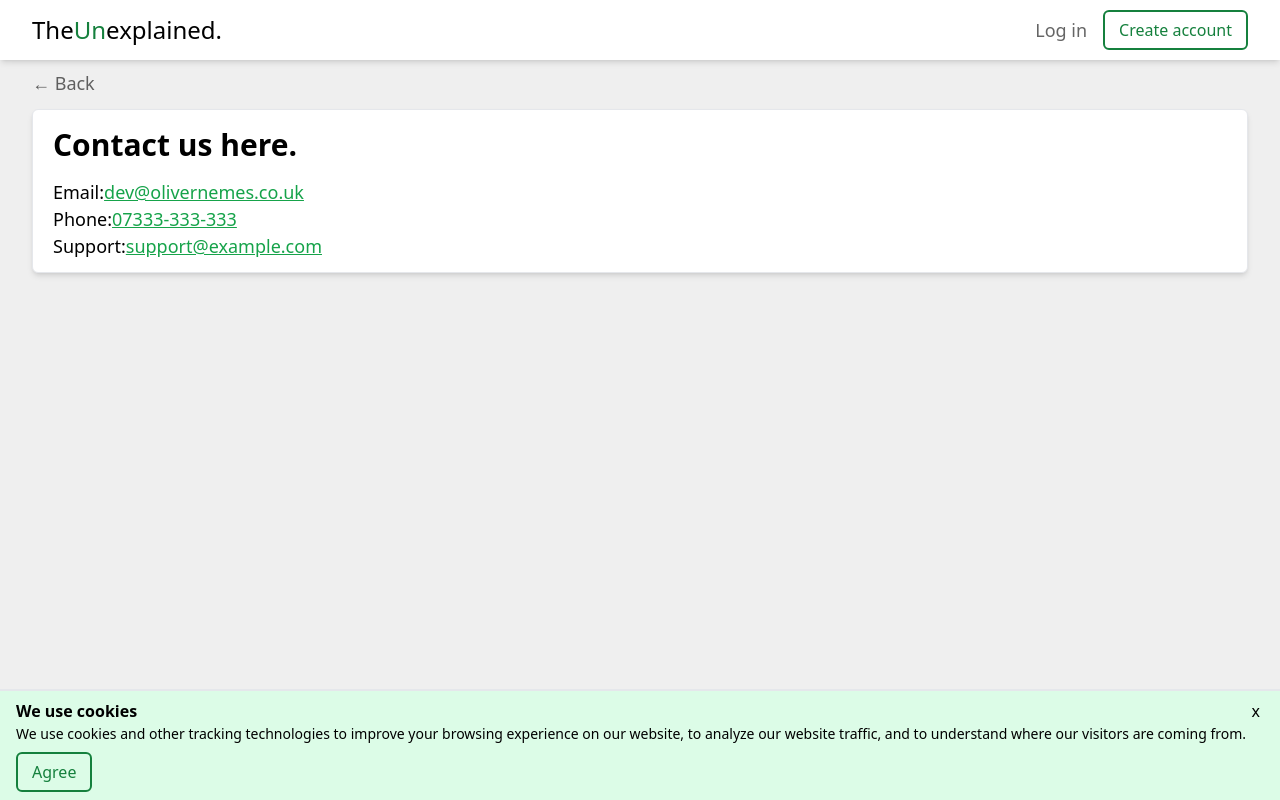
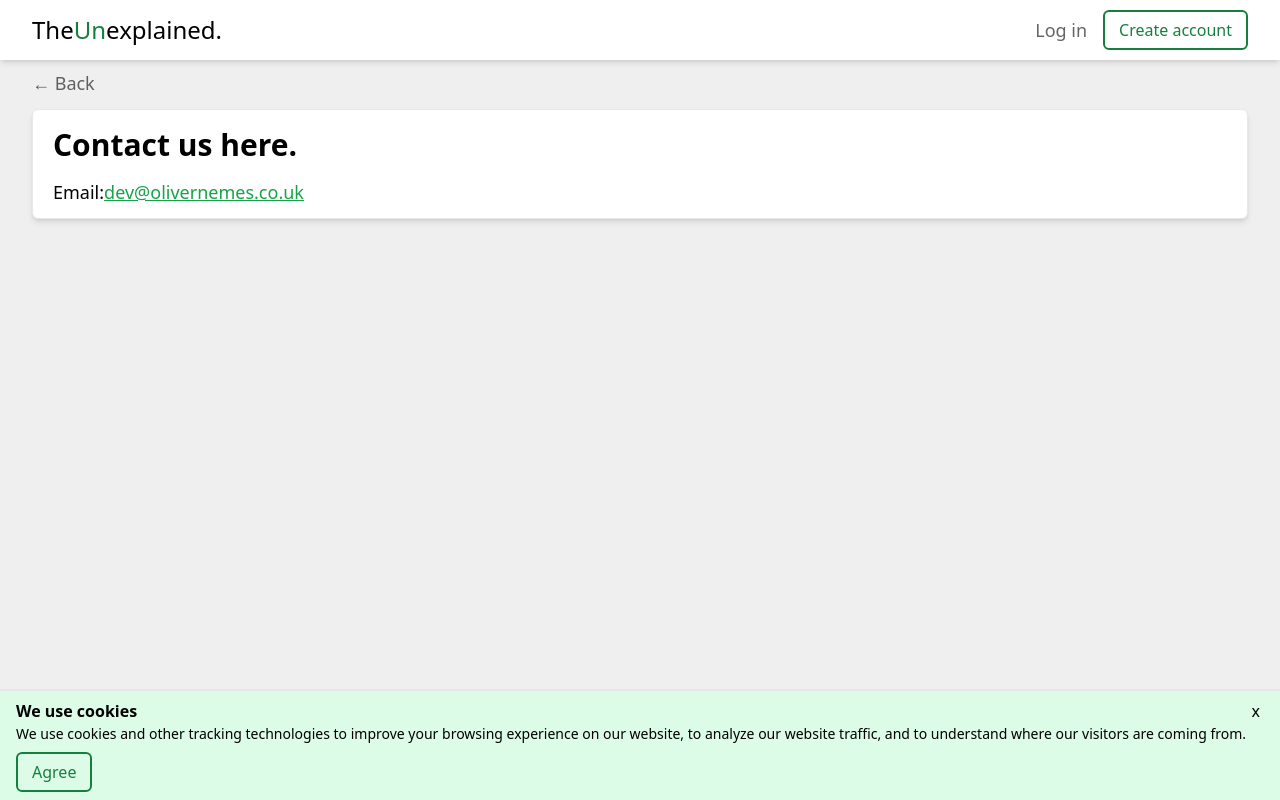
Before and after one commit to NemesOliver/frontend-strapi-blog, a Next.js app: page /contact in a window 1280 px wide. Built offline with nearby package versions, Linux system fonts and the light colour scheme.

Commit message:
partial Lorem Ipsum replacement

```diff
--- a/pages/contact.js
+++ b/pages/contact.js
@@ -22,18 +22,6 @@ const Contact = () => {
                 dev@olivernemes.co.uk
               </a>
             </p>
-            <p className="text-[18px] font-medium">
-              Phone:
-              <a className="underline cursor-pointer text-green-600">
-                07333-333-333
-              </a>
-            </p>
-            <p className="text-[18px] font-medium">
-              Support:
-              <a className="underline cursor-pointer text-green-600">
-                support@example.com
-              </a>
-            </p>
           </div>
         </Paper>
       </div>
--- a/pages/index.js
+++ b/pages/index.js
@@ -30,12 +30,12 @@ export default function Home({ blogs }) {
               <Paper>
                 <div className="py-3 px-5">
                   <p className="text-[24px] font-medium mb-4 ">
-                    Read Our Latest Blogs
+                    What is this blog?
                   </p>
                   <p className="text-[18px]">
-                    Lorem ipsum dolor sit amet, consectetur adipiscing elit.
-                    Aliquam ut id malesuada pellentesque maecenas adipiscing
-                    ante dis nunc. Faucibus sed lorem amet amet.
+                    This is my collection of &quot;blogs&quot; I have, written
+                    while working on my projects. It serves as a documentation,
+                    for myself.
                   </p>
                 </div>
               </Paper>
@@ -77,7 +77,7 @@ export default function Home({ blogs }) {
                         {new Date(blog.attributes.publishedAt).toDateString()}
                       </p>
                       <ReactMarkdown className="text-[18px] prose ">
-                        {`${blog.attributes.body.substring(0, 250)}...`}
+                        {`${blog.attributes.body.substring(0, 200)}...`}
                       </ReactMarkdown>
                     </div>
                   </Paper>
```
